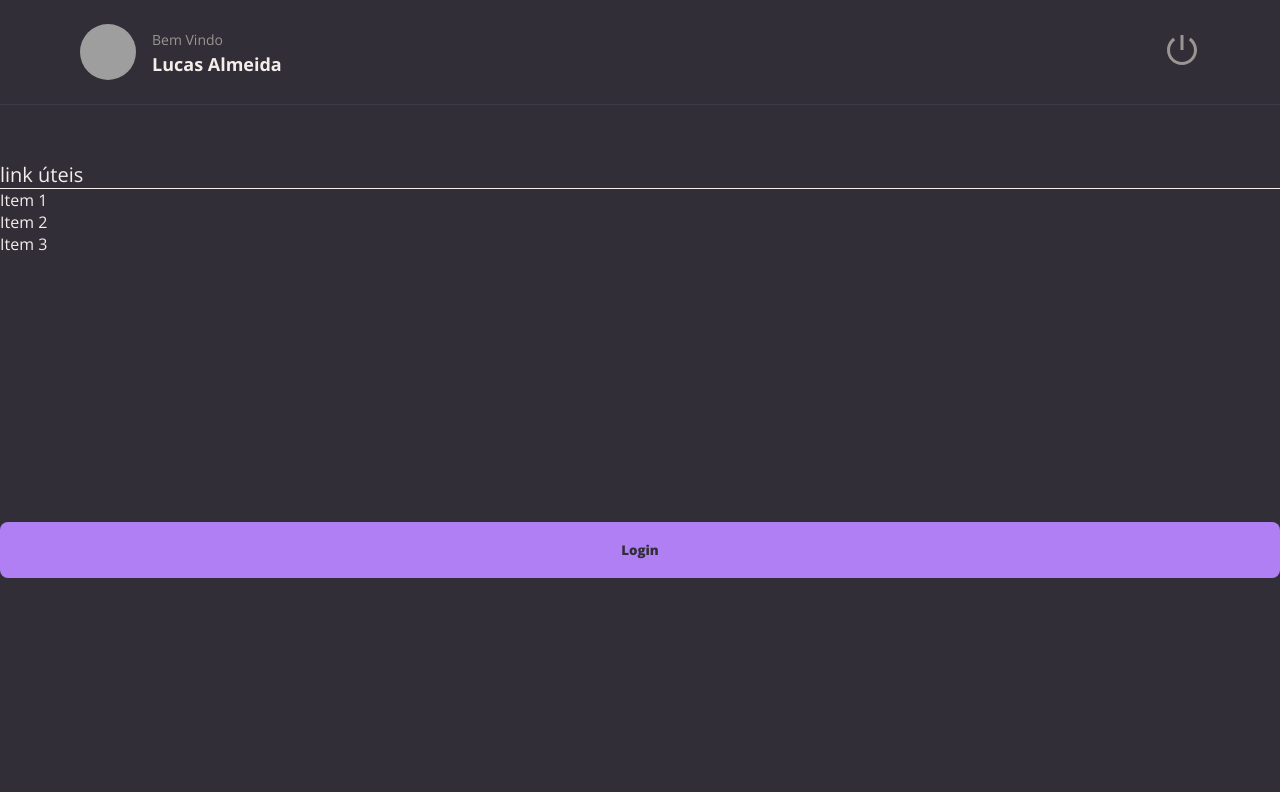
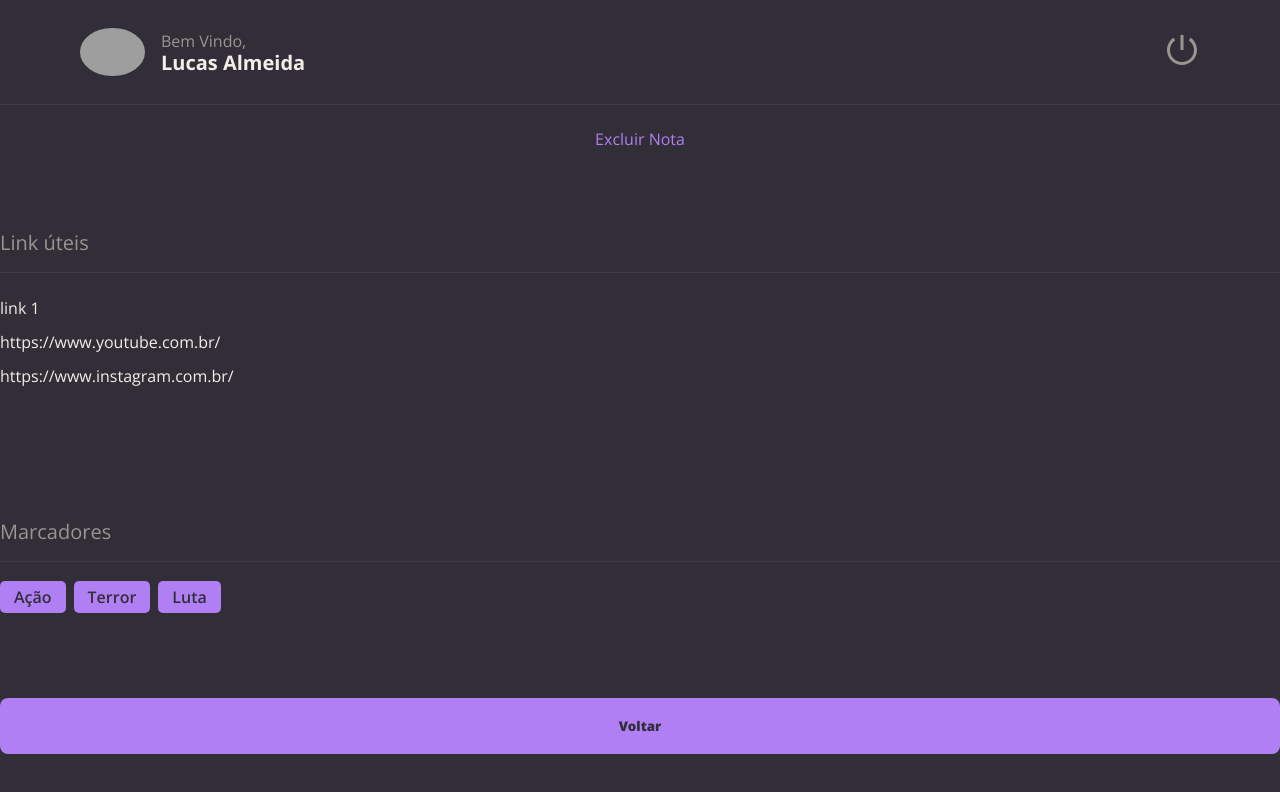
Before and after one commit to almeida0808/React-JS, a React (Vite) app in the folder rocketnotes/: page / in a window 1280 px wide. Shown: the top 792 px of the page. Built offline with nearby package versions, Linux system fonts and the light colour scheme; grey boxes are pictures that could not be loaded.

Commit message:
criando novos componentes & finalizando a pagina de details

```diff
--- a/rocketnotes/src/components/header/index.jsx
+++ b/rocketnotes/src/components/header/index.jsx
@@ -8,7 +8,7 @@ export function Header({name = "Lucas Almeida", ...rest}) {
   <img src="https://github.com/almeida0808.png" alt="Foto de Perfil" />
 
   <div>
-    <span>Bem Vindo</span>
+    <span>Bem Vindo,</span>
     <strong>{name}</strong>
   </div>
 </Profile>
--- a/rocketnotes/src/components/header/styles.js
+++ b/rocketnotes/src/components/header/styles.js
@@ -20,23 +20,22 @@ export const Profile = styled.div`
   align-items: center;
 
   > img {
-    width: 5.6rem;
-    height: 5.6rem;
+    width: 6.5rem;
     border-radius: 50%;
   }
   > div {
     display: flex;
     flex-direction: column;
     margin-left: 1.6rem;
-    line-height: 2.4rem;
+    line-height: 2.1rem;
 
     > span {
-      font-size: 1.4rem;
+      font-size: 1.6rem;
       color: ${({ theme }) => theme.COLORS.GRAY_100};
     }
 
     > strong {
-      font-size: 1.8rem;
+      font-size: 2rem;
       color: ${({ theme }) => theme.COLORS.WHITE};
     }
   }
--- a/rocketnotes/src/components/section/styles.js
+++ b/rocketnotes/src/components/section/styles.js
@@ -3,11 +3,15 @@ import styled from "styled-components";
 export const Container = styled.section`
   margin: 5.6rem 0 2.8rem;
   > h2 {
+    padding-bottom: 1.6rem;
+    margin-bottom: 2.4rem;
+
+    color: ${({ theme }) => theme.COLORS.GRAY_100};
+    font-size: 2rem;
+    font-weight: 400;
+
     border-bottom-width: 1px;
     border-bottom-style: solid;
-
-    border-bottom-color: ${({ theme }) => theme.COLORS.GRAAY_100};
-    font-size: 2rem;
-    font-weight: 400;
+    border-bottom-color: ${({ theme }) => theme.COLORS.BACKGROUND_700};
   }
 `;
--- /dev/null
+++ b/rocketnotes/src/components/tags/index.jsx
@@ -0,0 +1,9 @@
+import { Container } from "../tags/styles";
+
+export function Tags({ title }) {
+  return (
+    <Container>
+     {title}
+    </Container>
+  );
+}
--- /dev/null
+++ b/rocketnotes/src/components/tags/styles.js
@@ -0,0 +1,13 @@
+import styled from "styled-components";
+
+export const Container = styled.span`
+  border-radius: 5px;
+  border: none;
+
+  color: ${({ theme }) => theme.COLORS.BACKGROUND_800};
+  background-color: ${({ theme }) => theme.COLORS.VIOLET};
+
+  font-weight: 600;
+  padding: 0.5rem 1.4rem;
+  margin-right: 0.8rem;
+`;
--- /dev/null
+++ b/rocketnotes/src/components/text-button/index.jsx
@@ -0,0 +1,10 @@
+import { Container } from "../text-button/styles";
+
+export function TextButton({ title, ...rest }) {
+  return (
+
+      <Container type="button"  {...rest}>
+      {title}
+    </Container>
+  );
+}
--- /dev/null
+++ b/rocketnotes/src/components/text-button/styles.js
@@ -0,0 +1,8 @@
+import styled from "styled-components";
+
+export const Container = styled.button`
+  background: none;
+  color: ${({ theme }) => theme.COLORS.VIOLET};
+  border: none;
+  font-size: 1.6rem;
+`;
--- a/rocketnotes/src/pages/Details/index.jsx
+++ b/rocketnotes/src/pages/Details/index.jsx
@@ -1,7 +1,9 @@
-import { Container } from "./styles"; // quando importamos o arquivo de css , ele automaticamente já aplica todas estilizações
+import { Container, Links} from "./styles"; // quando importamos o arquivo de css , ele automaticamente já aplica todas estilizações
 import { Button } from "../../components/button";
 import { Header } from "../../components/header";
-import { Section } from "../../components/section";
+import { Section} from "../../components/section";
+import { Tags } from "../../components/tags";
+import { TextButton } from "../../components/text-button";
 
 export function Details() {
   return (
@@ -10,17 +12,31 @@ export function Details() {
     // dentro do return fica o conteudo da nossa interface
 
     <Container>
-<Header/>
-<Section title="link úteis">
-{/* todos esses elementos dentro da section são o "children" */}
-  <ul>
-  <li>Item 1</li>
-  <li>Item 2</li>
-  <li>Item 3</li>
-  </ul>
-</Section>
-      <Button title="Login" />
+      <Header />
 
+      <TextButton title="Excluir Nota"/>
+      <Section title="Link úteis">
+
+        <Links>
+          <li>
+            <a href="https://www.rocketseat.com.br/">link 1</a>
+          </li>
+          <li>
+            <a href="https://www.youtube.com.br/">https://www.youtube.com.br/</a>
+          </li>
+          <li>
+            <a href="https://www.instagram.com.br/">https://www.instagram.com.br/</a>
+          </li>
+        </Links>
+      </Section>
+
+      <Section title="Marcadores">
+<Tags title="Ação"/>
+<Tags title="Terror"/>
+<Tags title="Luta"/>
+
+      </Section>
+      <Button title="Voltar" />
     </Container>
   );
 }
--- a/rocketnotes/src/pages/Details/styles.js
+++ b/rocketnotes/src/pages/Details/styles.js
@@ -9,3 +9,15 @@ export const Container = styled.div`
     "header"
     "content";
 `;
+export const Links = styled.ul`
+  list-style: none;
+  display: flex;
+  flex-direction: column;
+  gap: 1.2rem;
+
+  li {
+    > a {
+      color: ${({ theme }) => theme.COLORS.WHITE};
+    }
+  }
+`;
--- a/rocketnotes/src/styles/global.js
+++ b/rocketnotes/src/styles/global.js
@@ -34,7 +34,7 @@ cursor: pointer;
 transition: filter 0.2s;
 }
 button:hover, a:hover{
-    filter: brightness(0.9);
+    filter: brightness(0.8);
 
 }
 `;
```
